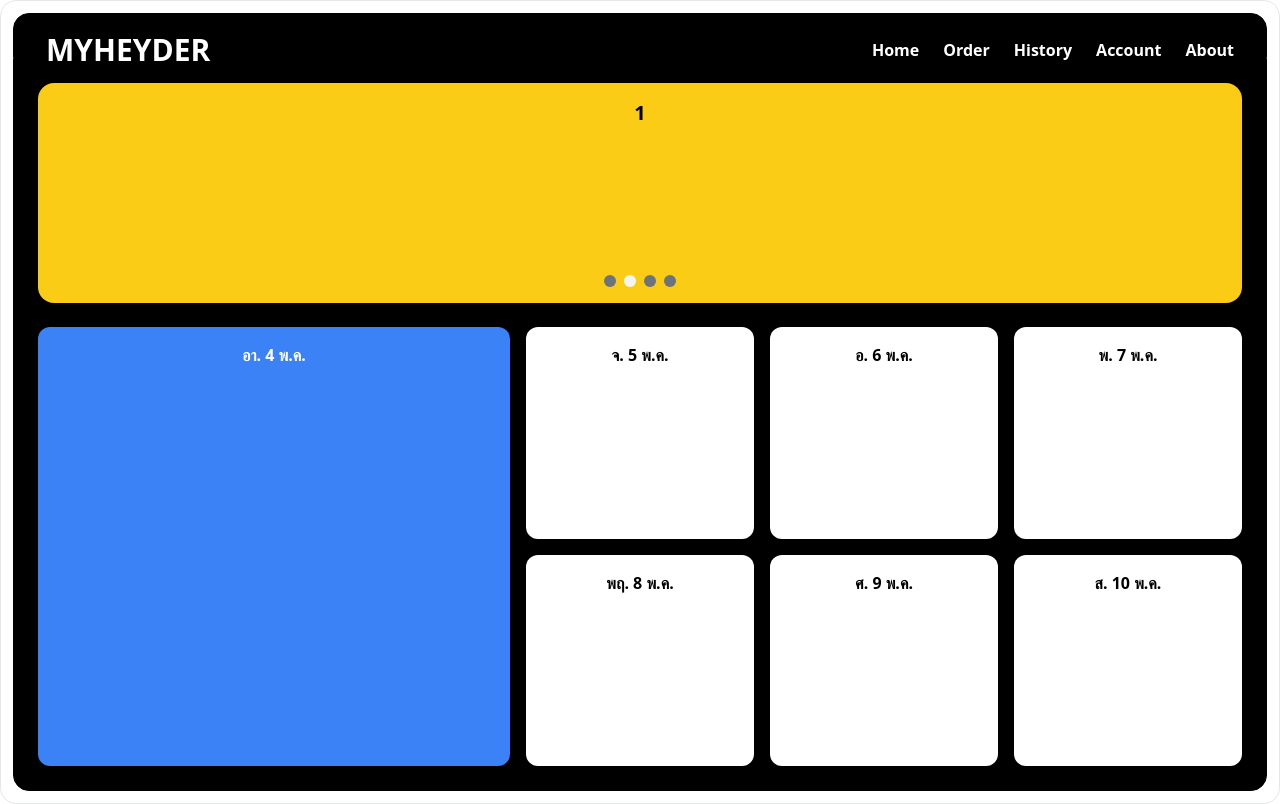
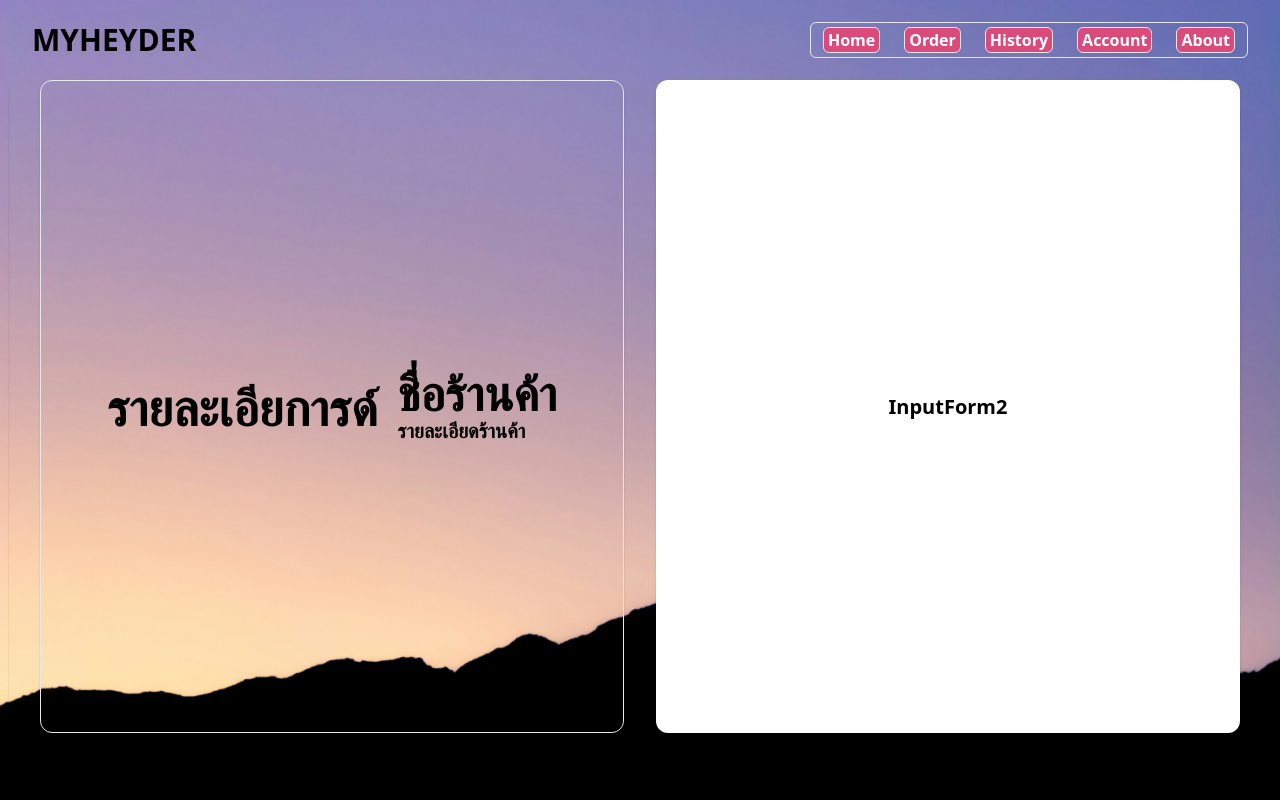
Before and after one commit to Ponanarutt/myhiwder-frontend, a React (Create React App) app in the folder frontend/: page / in a window 1280 px wide. Both pictures are taken after a click on the element "Order". Built offline with nearby package versions, Linux system fonts and the light colour scheme.

Commit message:
redowload tailwind

```diff
--- a/frontend/package.json
+++ b/frontend/package.json
@@ -9,6 +9,7 @@
     "@testing-library/user-event": "^13.5.0",
     "react": "^19.1.0",
     "react-dom": "^19.1.0",
+    "react-router-dom": "^7.5.3",
     "react-scripts": "5.0.1",
     "web-vitals": "^2.1.4"
   },
--- a/frontend/src/App.js
+++ /dev/null
@@ -1,23 +0,0 @@
-import { useState } from "react";
-import Homepage from "./component/Homepage";
-import Header from "./component/header";
-
-function App() {
-  const [topic, settopic] = useState("Home");
-
-
-
-
-  return (
-    <div className="min-h-screen bg-white font-sans p-3 border  rounded-2xl">
-      <Header settopic={settopic} />
-      <div className="overflow-x-auto gap-4 ">
-  <Homepage />
-
-
-</div>
-    </div>
-  );
-}
-
-export default App;
--- /dev/null
+++ b/frontend/src/App.jsx
@@ -0,0 +1,41 @@
+import { useState } from "react";
+import Homepage from "./component/Homepage";
+import Header from "./component/header";
+import About from "./component/About";
+import OrderForm from "./component/OrderForm";
+
+function App() {
+  const [topic, settopic] = useState("Home");
+
+  return (
+    <div className=" min-h-screen bg-white font-sans  transition-all ease-in-out"
+    style={{
+      backgroundImage: "url('/jared.jpg')",
+      backgroundSize: "100%",
+    }}
+    >
+      <Header settopic={settopic} />
+      {topic === "Home" && (
+        <div className="overflow-x-auto  ">
+          <Homepage />
+        </div>
+      )}
+      {topic === "About" && (
+        <div className="overflow-x-auto  ">
+          <p>
+            <About />
+          </p>
+        </div>
+      )}
+      {topic === "Order" && (
+        <div className="overflow-x-auto  ">
+          <p>
+            <OrderForm />
+          </p>
+        </div>
+      )}
+    </div>
+  );
+}
+
+export default App;
--- a/frontend/src/component/About.js
+++ b/frontend/src/component/About.js
@@ -2,7 +2,21 @@ import React from 'react'
 
 const About = () => {
   return (
-    <div>About</div>
+    <div className="h-[calc(100vh-67px)]   bg-transparent p-6 font-sans grid grid-rows-[1fr_1fr_1fr_1fr] gap-6   text-black">
+        About Us
+        <div>
+        วัตถุประสงค์
+        </div>
+        <div>
+        ทีมผู้พัฒนา (Team / Developer Info)
+        </div>
+        <div>
+        เทคโนโลยีที่ใช้ (Technologies Used)
+        </div>
+        <div>
+        แรงบันดาลใจ / แนวคิดการออกแบบ
+        </div>
+    </div>
   )
 }
 
--- a/frontend/src/component/Homepage.js
+++ b/frontend/src/component/Homepage.js
@@ -1,4 +1,4 @@
-"use client"
+"use client";
 import React from "react";
 import { useEffect, useState, useMemo } from "react";
 import Header from "./header";
@@ -35,50 +35,52 @@ const Homepage = () => {
   }, []);
 
   return (
-    <div className="h-[calc(100vh-67px)]  bg-black p-6 font-sans grid grid-rows-[1fr_2fr] gap-6 border rounded-b-2xl border-black">
-
-      <div className="bg-yellow-400 rounded-2xl p-4 text-xl font-bold text-center">
-        <div className="overflow-hidden w-full h-40 relative">
+    <div className="h-[calc(100vh-67px)]   bg-transparent p-6 font-sans grid grid-rows-[1fr_2fr] gap-6 ">
+      <div className="bg-gray-400 rounded-2xl p-6 shadow-lg text-xl font-bold text-center flex flex-col justify-between h-full border border-black">
+        <div className="overflow-hidden w-full relative h-[60px]">
           <div
-            className="flex transition-transform duration-500"
+            className="flex transition-transform duration-500 h-full"
             style={{ transform: `translateX(-${indexcotent * 100}%)` }}
           >
             {content.map((item, index) => (
               <div
                 key={index}
-                className="w-full flex-shrink-0 text-center bg-yellow-400"
+                className="w-full flex-shrink-0 flex items-center justify-center"
               >
                 {item}
               </div>
             ))}
           </div>
         </div>
-        <div className="flex justify-center mt-4 space-x-2">
+        <div className="flex justify-center mt-4 space-x-2 ">
           {content.map((_, index) => (
             <div
               key={index}
-            //   onClick={() => setindexcontent(index)}
-              className={`w-3 h-3 rounded-full ${
-                indexcotent === index ? "bg-gray-100" : "bg-gray-500"
+              className={`w-3 h-3 rounded-full transition-colors duration-200 ${
+                indexcotent === index ? "bg-white" : "bg-gray-700"
               }`}
             />
           ))}
         </div>
       </div>
 
-      <div className="bg-black rounded-2xl grid grid-cols-10 grid-rows-2 gap-4">
+      <div className="bg-transparent rounded-2xl grid grid-cols-10 grid-rows-2 gap-4">
         {days.map((day, index) => (
           <div
             key={day.date}
-            className={`p-4 rounded-xl cursor-pointer text-center transition-all duration-200
+            className={`p-4 border border-black rounded-xl cursor-pointer text-center transition-all duration-200
                   ${
                     index === 0
-                      ? "bg-blue-500 text-white col-span-4 row-span-2"
+                      ? "bg-gray-500 text-white col-span-4 row-span-2 opacity-70"
                       : "bg-white col-span-2 row-span-1"
                   }
                   ${day.ordered ? "border-2 border-green-500" : ""}`}
           >
-            <div className="font-semibold">{day.label}</div>
+            {index === 0 ? (
+              <div className="flex">{day.label}</div>
+            ) : (
+              <div className="font-semibold">{day.label}</div>
+            )}
           </div>
         ))}
       </div>
--- /dev/null
+++ b/frontend/src/component/OrderForm.js
@@ -0,0 +1,74 @@
+"use client";
+import React, { useState } from "react";
+
+const CardSlider = () => {
+  const [showFirstSet, setShowFirstSet] = useState(false); // false = show 2 & 3
+
+  return (
+    <div className="h-[calc(100vh-67px)] w-full bg-whtie p-6 font-sans gap-10 text-black rounded-b-2xl  overflow-hidden ">
+      <div
+        className={`flex w-[150%] h-full transition-transform duration-700 ease-in-out`}
+        style={{
+          transform: showFirstSet ? "translateX(0%)" : "translateX(-33.3333%)",
+        }}
+      >
+        {/* Card 1 */}
+        <div className="w-1/2 p-4">
+          <div
+            className={`h-full rounded-xl shadow flex flex-col font-bold text-xl transition-all duration-700 ${
+              showFirstSet ? "bg-white opacity-100" : "bg-transparent "
+            }`}
+          >
+             {/* title */}
+            <h1>KFC - เเหลมทองพลาซ่า บางเเสน</h1>
+            {/* menu select */}
+            <div className="flex flex-row flex-wrap item-center ">
+
+               {/* menu n */}
+               <div className="w-[40%] border">
+                    box 1
+               </div>
+               <div className="w-[40%] border">
+                    box 2
+               </div>
+               <div className="w-[40%] border">
+                    box 3
+               </div>
+               <div className="w-[40%] border">
+                    box 4
+               </div>
+            </div>
+
+          </div>
+        </div>
+
+        {/* Card 2 */}
+        <div
+          className="w-1/2 p-4 cursor-pointer"
+          onClick={() => setShowFirstSet(!showFirstSet)}
+        >
+          <div className="border h-full rounded-xl shadow gap-5 flex flex-row items-center justify-center font-bold text-xl transition-opacity duration-700">
+            <div className="text-[50px]">รายละเอียการด์</div>
+            <div>
+              <div className="text-5xl">ชื่อร้านค้า</div>
+              <div>รายละเอียดร้านค้า</div>
+            </div>
+          </div>
+        </div>
+
+        {/* Card 3 */}
+        <div className="w-1/2 p-4">
+          <div
+            className={`h-full rounded-xl shadow flex items-center justify-center font-bold text-xl transition-all duration-700 ${
+              !showFirstSet ? "bg-white opacity-100" : "bg-transparent "
+            }`}
+          >
+            InputForm2
+          </div>
+        </div>
+      </div>
+    </div>
+  );
+};
+
+export default CardSlider;
--- a/frontend/src/component/header.js
+++ b/frontend/src/component/header.js
@@ -2,14 +2,14 @@ import React from "react";
 
 const Header = ({settopic}) => {
   return (
-    <div className="text-white h-[45px] w-full px-8 font-semibold pt-7 flex justify-between items-center bg-black border border-black rounded-t-2xl">
-      <div className="text-3xl">MYHEYDER</div>
-      <div className="flex gap-x-6">
-        <p onClick={() => settopic("Home")}>Home</p>
-        <p onClick={() => settopic("Order")}>Order</p>
-        <p  onClick={() => settopic("History")}>History</p>
-        <p  onClick={() => settopic("Account")}>Account</p>
-        <p  onClick={() => settopic("About")}>About</p>
+    <div className=" h-[35px] w-full px-8 font-semibold pt-10 flex justify-between items-center z-50 bg-transparent text-white">
+      <div className="text-3xl text-black">MYHEYDER</div>
+      <div className="flex gap-x-6 border px-3 rounded-md py-1">
+        <p onClick={() => settopic("Home")} className="border rounded-md bg-[#DA4A7A] px-1">Home</p>
+        <p onClick={() => settopic("Order")}  className="border rounded-md bg-[#DA4A7A] px-1">Order</p>
+        <p  onClick={() => settopic("History")}  className="border rounded-md bg-[#DA4A7A] px-1">History</p>
+        <p  onClick={() => settopic("Account")}  className="border rounded-md bg-[#DA4A7A] px-1">Account</p>
+        <p  onClick={() => settopic("About") } className="border rounded-md bg-[#DA4A7A] px-1">About</p>
       </div>
     </div>
   );
--- a/frontend/src/index.js
+++ b/frontend/src/index.js
@@ -3,7 +3,7 @@ import ReactDOM from 'react-dom/client';
 import './index.css';
 import App from './App';
 import reportWebVitals from './reportWebVitals';
-import Header from './component/header';
+
 
 const root = ReactDOM.createRoot(document.getElementById('root'));
 root.render(
```
Also changed, not shown: frontend/public/jared.jpg (added), 1 other file (tests, documents, lock files or other folders).
